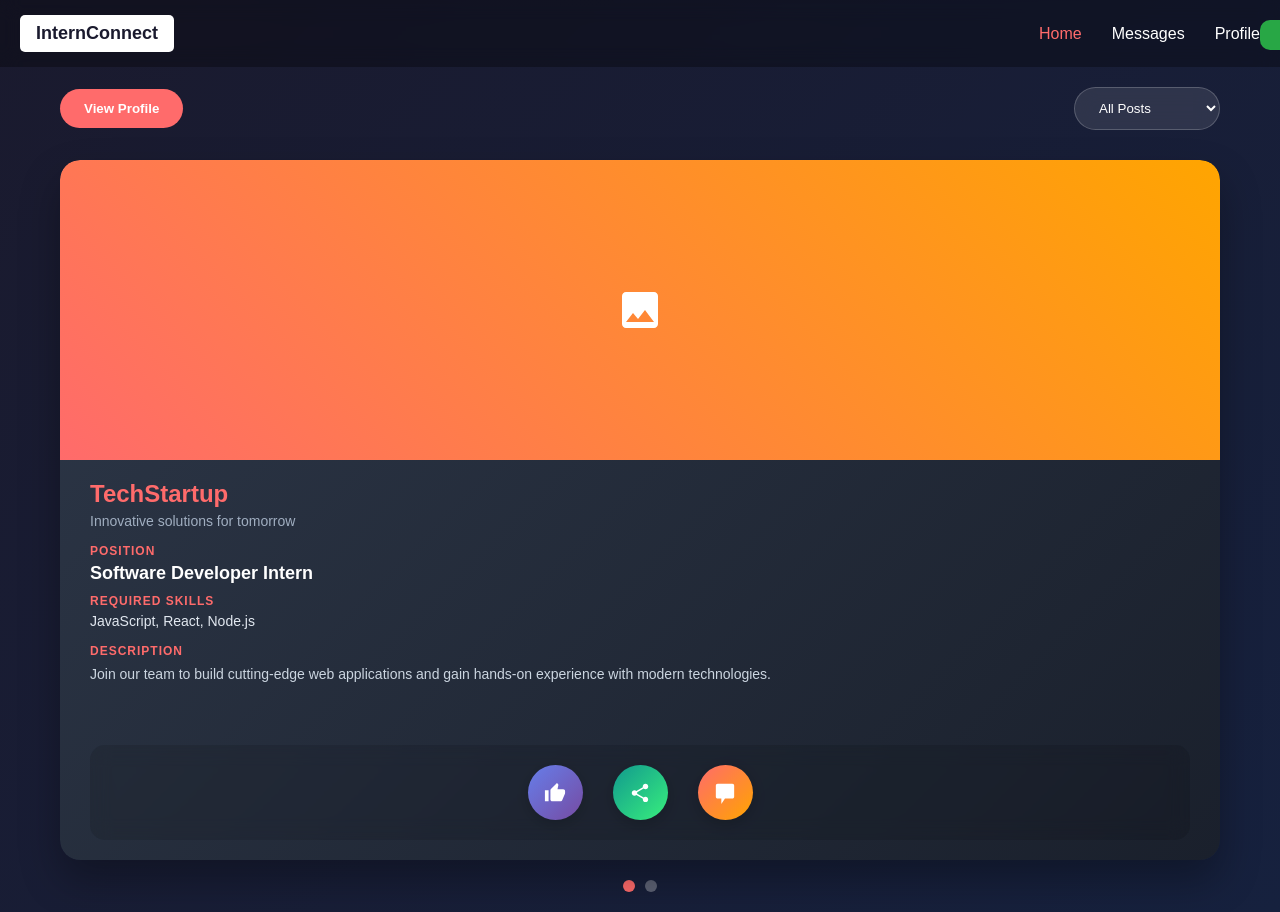
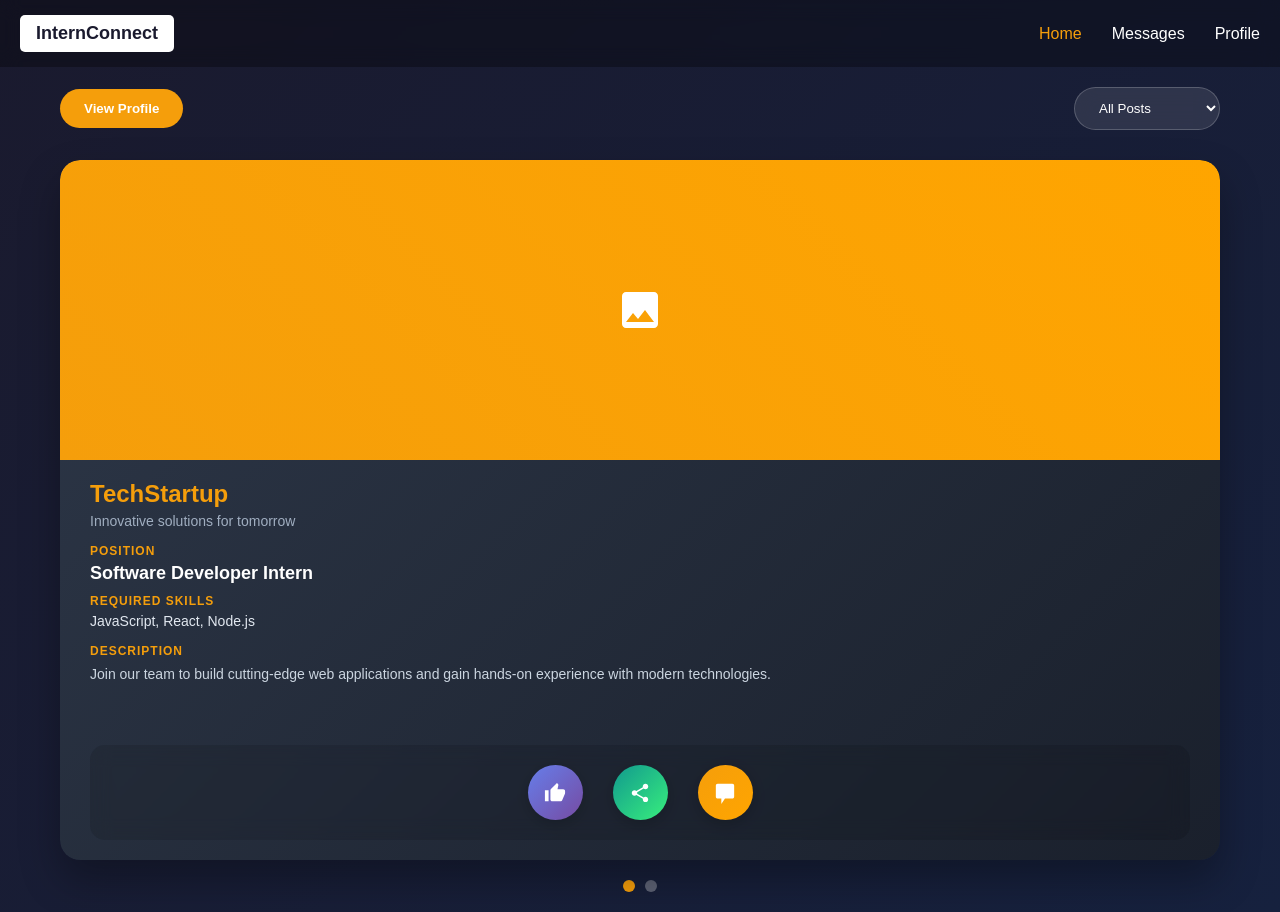
Before and after one commit to TabishFT/EduConnect, a FastAPI app: template templates/interns/home.html in a window 1280 px wide. Run offline with FastAPI, Linux system fonts and the light colour scheme; the template is opened without the code that fills it, so the values that code supplies are empty; some libraries are stand-ins or nearby versions.

Commit message:
latest update by MdTabish24

```diff
--- a/templates/interns/home.html
+++ b/templates/interns/home.html
@@ -54,7 +54,7 @@
 
         .nav-links a:hover,
         .nav-links a.active {
-            color: #ff6b6b;
+            color: #f59e0b;
         }
 
         /* Main Container */
@@ -75,7 +75,7 @@
         }
 
         .view-profile-btn {
-            background: #ff6b6b;
+            background: #f59e0b;
             color: white;
             border: none;
             padding: 12px 24px;
@@ -144,7 +144,7 @@
             width: 100%;
             height: 300px;
             object-fit: contain; /* Changed from cover to contain */
-            background: linear-gradient(45deg, #ff6b6b, #ffa500);
+            background: linear-gradient(45deg, #f59e0b, #ffa500);
             display: flex;
             align-items: center;
             justify-content: center;
@@ -161,7 +161,7 @@
         .placeholder-image {
             width: 100%;
             height: 300px;
-            background: linear-gradient(45deg, #ff6b6b, #ffa500);
+            background: linear-gradient(45deg, #f59e0b, #ffa500);
             display: flex;
             align-items: center;
             justify-content: center;
@@ -191,7 +191,7 @@
         }
 
         .startup-name {
-            color: #ff6b6b;
+            color: #f59e0b;
             font-size: 24px;
             font-weight: bold;
             margin-bottom: 5px;
@@ -211,7 +211,7 @@
         }
 
         .section-title {
-            color: #ff6b6b;
+            color: #f59e0b;
             font-size: 12px;
             font-weight: bold;
             text-transform: uppercase;
@@ -283,7 +283,7 @@
         }
 
         .like-btn.liked {
-            background: linear-gradient(135deg, #ff6b6b 0%, #ff8e8e 100%);
+            background: linear-gradient(135deg, #f59e0b 0%, #ff8e8e 100%);
             animation: pulse 0.3s ease;
         }
 
@@ -298,7 +298,7 @@
         }
 
         .message-btn {
-            background: linear-gradient(135deg, #ff6b6b 0%, #ffa500 100%);
+            background: linear-gradient(135deg, #f59e0b 0%, #ffa500 100%);
             color: white;
         }
 
@@ -331,7 +331,7 @@
         }
 
         .indicator.active {
-            background: #ff6b6b;
+            background: #f59e0b;
         }
 
         /* Loading and Error States */
@@ -344,7 +344,7 @@
         .error {
             text-align: center;
             padding: 50px;
-            color: #ff6b6b;
+            color: #f59e0b;
         }
 
         .no-posts {
@@ -435,7 +435,7 @@
             .mobile-nav-btn:hover,
             .mobile-nav-btn.active {
                 background: rgba(255, 107, 107, 0.2);
-                color: #ff6b6b;
+                color: #f59e0b;
                 transform: translateY(-2px);
             }
 
@@ -543,7 +543,7 @@
             </div>
             <div class="error" id="errorState" style="display: none;">
                 <div>Failed to load posts. Please try again.</div>
-                <button onclick="loadPosts()" style="margin-top: 15px; padding: 10px 20px; background: #ff6b6b; color: white; border: none; border-radius: 5px; cursor: pointer;">Retry</button>
+                <button onclick="loadPosts()" style="margin-top: 15px; padding: 10px 20px; background: #f59e0b; color: white; border: none; border-radius: 5px; cursor: pointer;">Retry</button>
             </div>
             <div class="no-posts" id="noPostsState" style="display: none;">
                 <div>No posts found. Check back later!</div>
@@ -577,7 +577,6 @@
     </div>
 
     <!-- Success Message -->
-    <div class="success-message" id="successMessage"></div>
 
     <script>
 
@@ -759,7 +758,7 @@
                     </svg>
                 </button>
                 <button class="action-btn message-btn" onclick="messageStartup('${escapeHtml(post.startup_name)}')" title="Message"
-                        style="display: flex !important; width: 55px !important; height: 55px !important; border-radius: 50% !important; border: none !important; cursor: pointer !important; align-items: center !important; justify-content: center !important; font-size: 20px !important; background: linear-gradient(135deg, #ff6b6b 0%, #ffa500 100%) !important; color: white !important; transition: all 0.3s ease !important; box-shadow: 0 4px 15px rgba(0, 0, 0, 0.2) !important; position: relative !important; z-index: 10 !important;">
+                        style="display: flex !important; width: 55px !important; height: 55px !important; border-radius: 50% !important; border: none !important; cursor: pointer !important; align-items: center !important; justify-content: center !important; font-size: 20px !important; background: linear-gradient(135deg, #f59e0b 0%, #ffa500 100%) !important; color: white !important; transition: all 0.3s ease !important; box-shadow: 0 4px 15px rgba(0, 0, 0, 0.2) !important; position: relative !important; z-index: 10 !important;">
                     <svg viewBox="0 0 24 24" style="width: 22px !important; height: 22px !important; fill: currentColor !important;">
                         <path d="M20 2H4c-1.1 0-2 .9-2 2v12c0 1.1.9 2 2 2h4v6l4-6h8c1.1 0 2-.9 2-2V4c0-1.1-.9-2-2-2z"/>
                     </svg>
@@ -906,7 +905,6 @@
         button.style.transform = '';
     }, 200);
 
-    showSuccessMessage('Post liked!');
 }
 
 function sharePost(postId) {
@@ -920,7 +918,7 @@
             text: post.description,
             url: window.location.href
         }).then(() => {
-            showSuccessMessage('Post shared successfully!');
+            console.log('Shared successfully');
         }).catch(err => {
             console.error('Error sharing:', err);
             fallbackShare(postId);
@@ -936,30 +934,17 @@
     const shareText = `Check out this internship at ${post.startup_name}: ${post.job_title}\n${window.location.href}`;
 
     navigator.clipboard.writeText(shareText).then(() => {
-        showSuccessMessage('Link copied to clipboard!');
+        console.log('Copied to clipboard');
     }).catch(err => {
         console.error('Error copying to clipboard:', err);
-        showSuccessMessage('Post shared!');
     });
 }
 
 function messageStartup(startupName) {
     console.log('Message startup:', startupName);
-    showSuccessMessage(`Message sent to ${startupName}!`);
 
     // In a real app, this would open a message composer or navigate to messages
     // For now, we'll just show a success message
-}
-
-// Show success message
-function showSuccessMessage(message) {
-    const successDiv = document.getElementById('successMessage');
-    successDiv.textContent = message;
-    successDiv.classList.add('show');
-
-    setTimeout(() => {
-        successDiv.classList.remove('show');
-    }, 3000);
 }
 
 // Filter posts
@@ -993,7 +978,6 @@
 // View profile function
 function viewProfile() {
     console.log('View profile clicked');
-    showSuccessMessage('Profile view coming soon!');
     // In a real app, this would navigate to the profile page
 }
 
@@ -1061,7 +1045,7 @@
 document.addEventListener('keydown', resetInactivityTimer);
 
 // Initialize auto-advance
-setTimeout(startAutoAdvance, 30000);
+setTimeout(startAutoAdvance, 60000);
 
 
 
```
